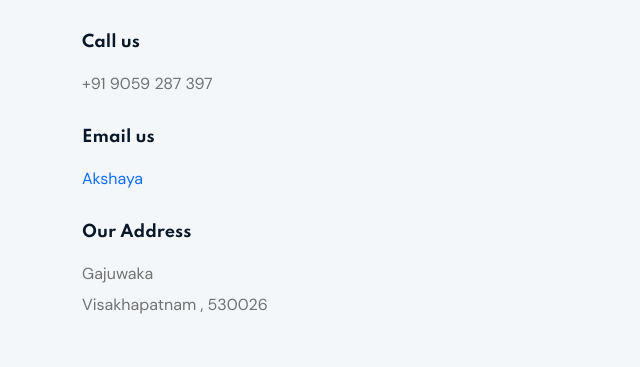
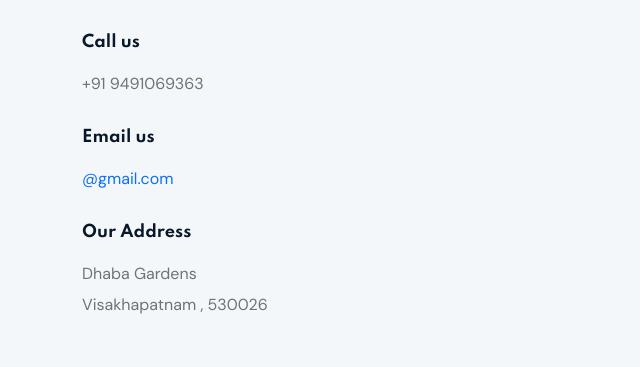
Before and after one commit to akulaakshaya/Bipin_new_UI, a plain HTML site: page contact.html in a window 1280 px wide. Shown: the part 514-881 px from the top of the page, 0-640 px from the left. Drawn offline with Linux system fonts and the light colour scheme.

Commit message:
corrections

```diff
--- a/contact.html
+++ b/contact.html
@@ -4,7 +4,7 @@
 <head>
   <meta charset="utf-8" />
   <meta http-equiv="x-ua-compatible" content="ie=edge" />
-  <title>Contact Us - Craft Startup Landing Page Template.</title>
+  <title>Contact Us </title>
   <meta name="description" content="" />
   <meta name="viewport" content="width=device-width, initial-scale=1" />
   <link rel="shortcut icon" type="image/x-icon" href="assets/images/favicon.svg" />
@@ -112,15 +112,15 @@
             </div>
             <div class="contact-widget-block">
               <h3 class="title">Call us</h3>
-              <p>+91 9059 287 397</p>
+              <p>+91 9491069363</p>
             </div>
             <div class="contact-widget-block">
               <h3 class="title">Email us</h3>
-              <p><a href="aswinkumar5807@gmail.com">Akshaya</a></p>
+              <p><a href="aswinkumar5807@gmail.com">@gmail.com</a></p>
             </div>
             <div class="contact-widget-block">
               <h3 class="title">Our Address</h3>
-              <p>Gajuwaka</p>
+              <p>Dhaba Gardens</p>
               <p>Visakhapatnam , 530026</p>
             </div>
           </div>
```
Also changed, not shown: index.html (+2 -2 lines).
